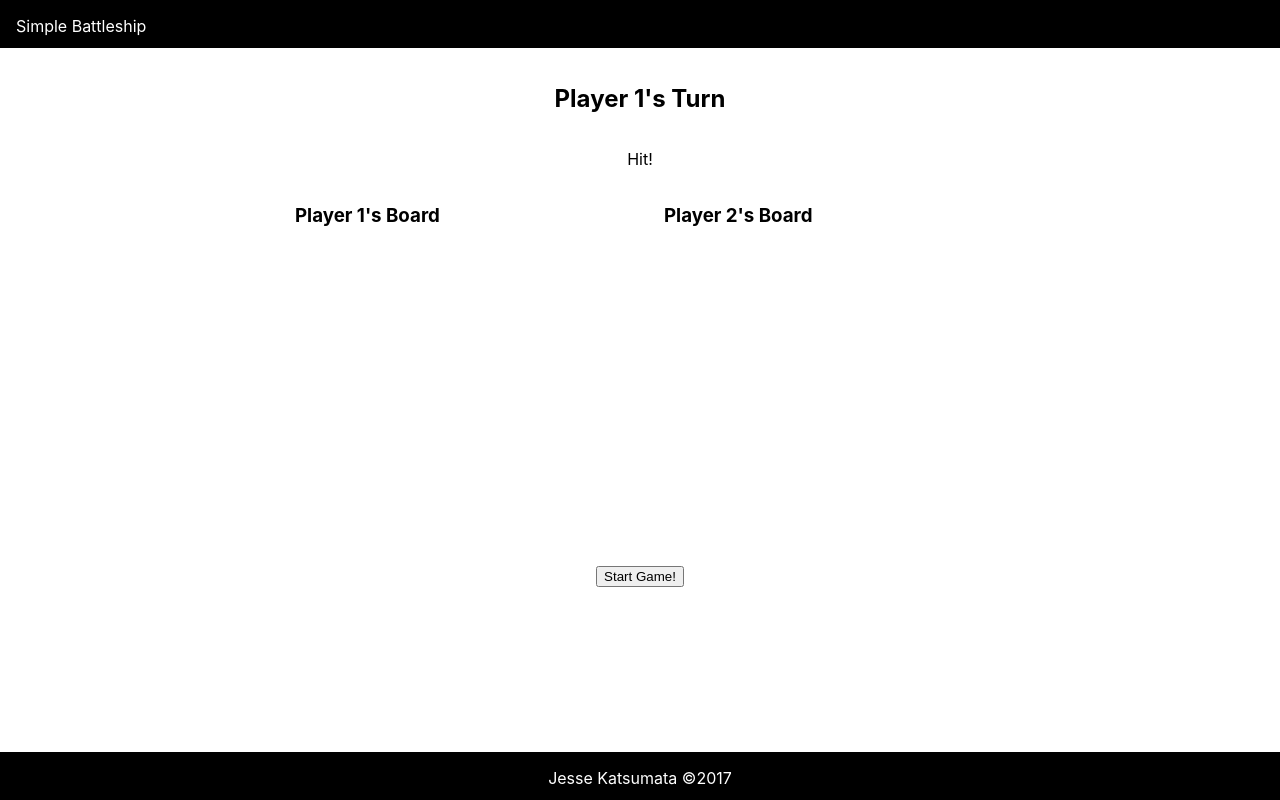
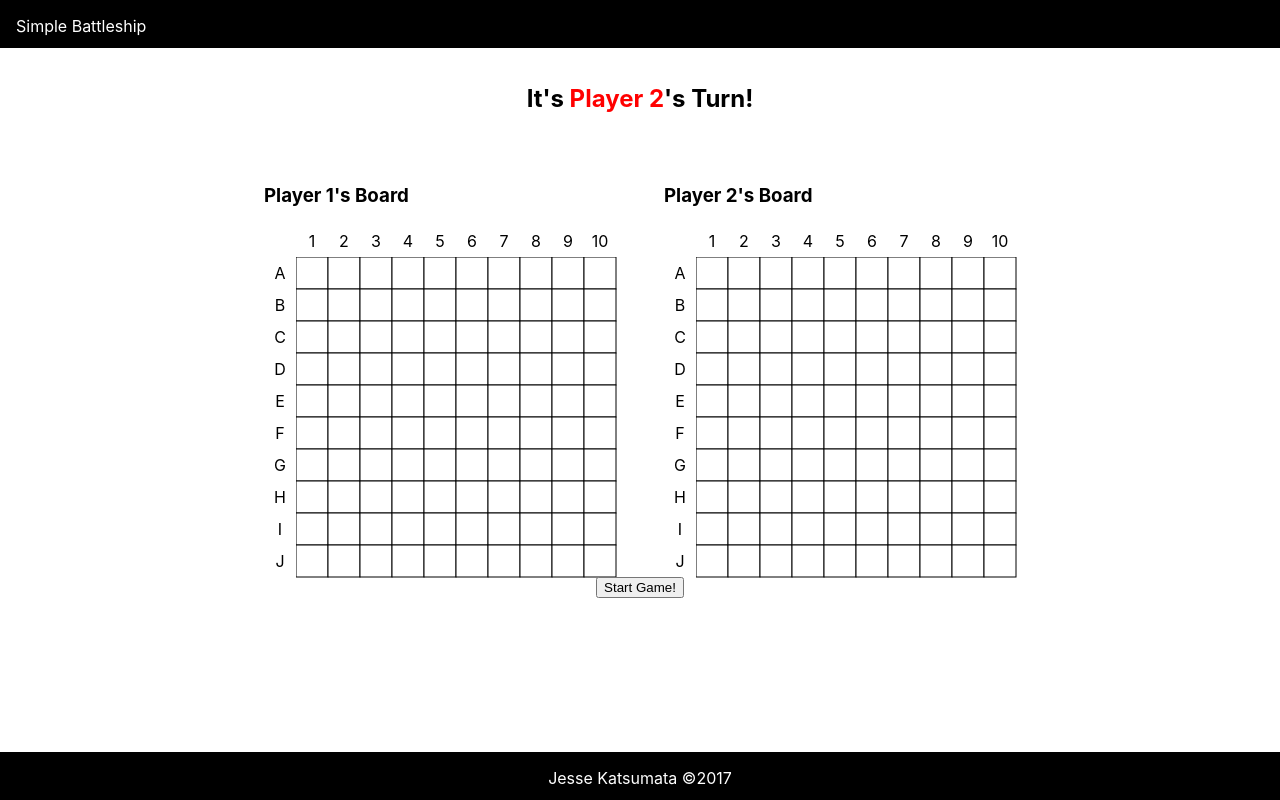
Before and after one commit to Naturalclar/battleship-node, a website: page client/index.html in a window 1280 px wide. Drawn offline with Linux system fonts and the light colour scheme.

Commit message:
Add Label to Grid

```diff
--- a/client/css/style.css
+++ b/client/css/style.css
@@ -47,3 +47,48 @@ footer {
   display: flex;
   flex-direction: column;
 }
+
+.grid {
+  display: grid;
+  grid-template-columns: repeat(11, 32px);
+  grid-template-rows: repeat(11,32px);
+}
+
+.columns-list,
+.rows-list {
+  margin: 0;
+  padding: 0;
+  list-style-type: none;
+}
+
+.columns-list {
+  grid-column: 2 / 12;
+  display: grid;
+  grid-template-columns: repeat(10, 32px);
+  grid-template-rows: 100%;
+}
+
+.rows-list {
+  grid-row: 2 / 12;
+  display: grid;
+  grid-template-columns: 100%;
+  grid-template-rows: repeat(10, 32px);
+}
+
+.columns-list li,
+.rows-list li {
+  margin: 0;
+  padding: 0;
+  display: flex;
+  justify-content: center;
+  align-items: center;
+}
+
+
+canvas {
+  grid-area: 2 / 2 / 12 / 12;
+}
+
+.name {
+  color: red;
+}
--- a/client/index.html
+++ b/client/index.html
@@ -9,16 +9,68 @@
   <body>
     <header>Simple Battleship</header>
     <div class="container">
-      <h2>Player 1's Turn</h2>
-      <p>Hit!</p>
+      <h2 id="display-turn"></h2>
+      <p id="message"></p>
       <div class="game">
         <div class="board">
           <h3>Player 1's Board</h3>
-          <canvas id="canvas-grid1" width="321" height="321">Your Browser does not support canvas.</canvas>
+          <div class="grid">
+            <ul class="columns-list">
+              <li>1</li>
+              <li>2</li>
+              <li>3</li>
+              <li>4</li>
+              <li>5</li>
+              <li>6</li>
+              <li>7</li>
+              <li>8</li>
+              <li>9</li>
+              <li>10</li>
+            </ul>
+            <ul class="rows-list">
+              <li>A</li>
+              <li>B</li>
+              <li>C</li>
+              <li>D</li>
+              <li>E</li>
+              <li>F</li>
+              <li>G</li>
+              <li>H</li>
+              <li>I</li>
+              <li>J</li>
+            </ul>
+            <canvas id="canvas-grid1" width="321" height="321">Your Browser does not support canvas.</canvas>
+          </div>
         </div>
         <div class="board">
           <h3>Player 2's Board</h3>
-          <canvas id="canvas-grid2" width="321" height="321">Your Browser does not support canvas.</canvas>
+          <div class="grid">
+            <ul class="columns-list">
+              <li>1</li>
+              <li>2</li>
+              <li>3</li>
+              <li>4</li>
+              <li>5</li>
+              <li>6</li>
+              <li>7</li>
+              <li>8</li>
+              <li>9</li>
+              <li>10</li>
+            </ul>
+            <ul class="rows-list">
+              <li>A</li>
+              <li>B</li>
+              <li>C</li>
+              <li>D</li>
+              <li>E</li>
+              <li>F</li>
+              <li>G</li>
+              <li>H</li>
+              <li>I</li>
+              <li>J</li>
+            </ul>
+            <canvas id="canvas-grid2" width="321" height="321">Your Browser does not support canvas.</canvas>
+          </div>
         </div>
       </div>
       <button>Start Game!</button>
@@ -27,5 +79,6 @@
   </body>
 
   <script type="text/javascript" src="/js/board.js"></script>
+  <script type="text/javascript" src="/js/controller.js"></script>
   <script type="text/javascript" src="/js/game.js"></script>
 </html>
```
